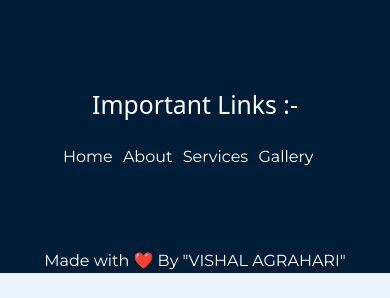
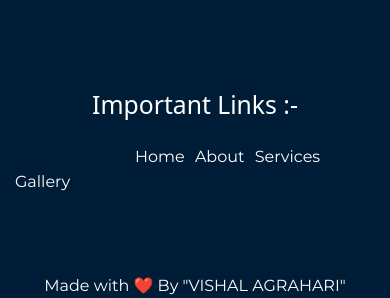
Before and after one commit to Vishu718/vishu.sds, a plain HTML site: page index.html in a window 390 px wide. Shown: the part 5943-6241 px from the top of the page. Before the commit the page ends 6216 px from the top, so only its background shows below. Drawn offline with nearby package versions, Linux system fonts and the light colour scheme.

Commit message:
Update index.css

```diff
--- a/index.css
+++ b/index.css
@@ -488,7 +488,7 @@ flex: 25%;
 max-width: 25%;
 }
 .link{
-margin-left: 1em;
+margin-left: ;
 display: inline;
 }
 .link li{
```
